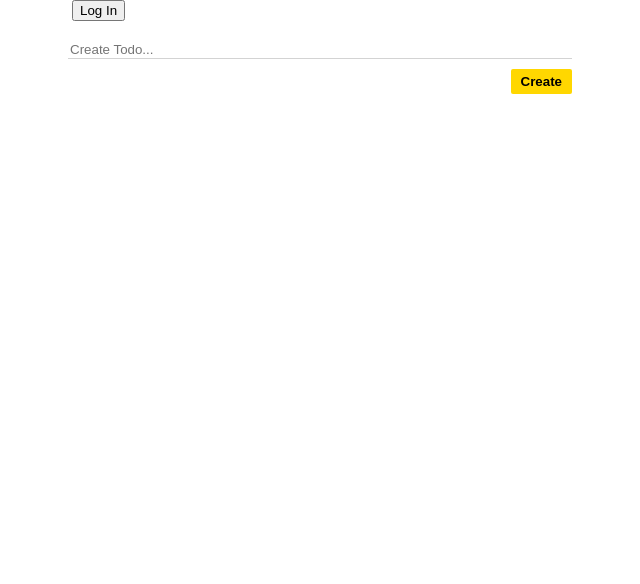
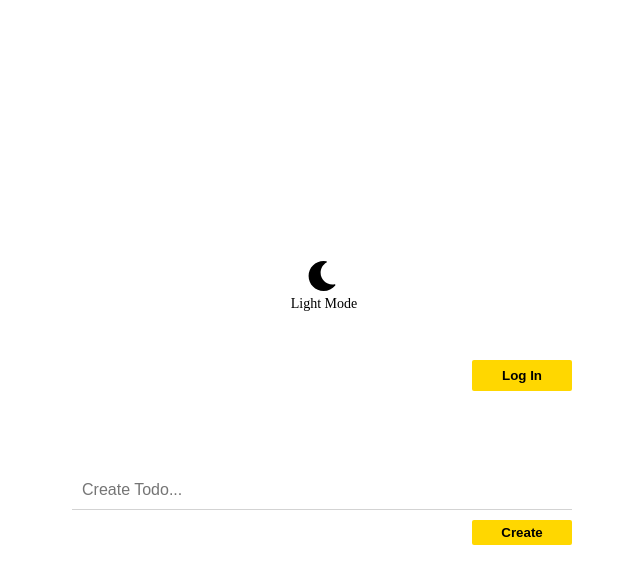
Before and after one commit to denislavninov/redux-todo-app, a React (Vite) app: page / in a window 1280 px wide. Shown: the top 584 px of the page, without its empty margins (318-958 px from the left). Built offline with nearby package versions, Linux system fonts and the light colour scheme.

Commit message:
Add dark/light mode theme toggle functionality

```diff
--- a/src/App.css
+++ b/src/App.css
@@ -1,9 +1,14 @@
 body {
   padding: 0;
   margin: 0;
-  width: 100%;
+}
+
+#root {
+  height: 100vh;
   display: flex;
   flex-direction: column;
   justify-content: center;
   align-items: center;
+  background-color: white;
+  color: black;
 }
--- a/src/components/Auth.tsx
+++ b/src/components/Auth.tsx
@@ -1,5 +1,11 @@
 import { useAuth0 } from "@auth0/auth0-react";
 import { User } from "../types/Types";
+import '../css/auth-container.css';
+import { FaMoon } from "react-icons/fa";
+import { CiLight } from "react-icons/ci";
+import { useState } from "react";
+
+
 
 const Auth = () => {
   const { user, isAuthenticated, isLoading, loginWithRedirect, logout } = useAuth0();
@@ -8,22 +14,50 @@ const Auth = () => {
     return <div>Loading ...</div>;
   }
 
+  const [theme, setTheme] = useState(false);
+
+  const changeTheme = () => {
+    const root: HTMLElement | null = document.getElementById('root');
+    if (root) {
+      root.classList.toggle('dark-mode');
+      root.style.backgroundColor = theme ? 'white' : 'black';
+      root.style.color = theme ? 'black' : 'white';
+      setTheme(!theme);
+    }
+  }
+
   return (
-    <div>
-      {isAuthenticated ? (
-        <div>
-          <button onClick={() => logout({ logoutParams: { returnTo: window.location.origin } })}>
-            Log Out
+    <div className="auth-container">
+      <div className="theme-toggle">
+        {!theme ? <FaMoon className="icon" onClick={changeTheme} /> : <CiLight className="icon" onClick={changeTheme} />}
+        <span className="theme-toggle-text">{theme ? 'Dark Mode' : 'Light Mode'}</span>
+      </div>
+      <div className="auth-buttons">
+        {isAuthenticated ? (
+          <>
+
+            <div className="user-info">
+
+              <img src={(user as User)?.picture} alt={(user as User)?.name} className="user-image" />
+              <div className="user-details">
+                <h2 className="user-name">{(user as User)?.name}</h2>
+                <p className="user-email">{(user as User)?.email}</p>
+              </div>
+            </div>
+
+
+            <button className="auth-button" onClick={() => logout({ logoutParams: { returnTo: window.location.origin } })}>
+              Log Out
+            </button>
+
+          </>
+        ) : (
+          <button className="auth-button" onClick={() => loginWithRedirect()}>
+            Log In
           </button>
-          <div>
-            <img src={(user as User)?.picture} alt={(user as User)?.name} />
-            <h2>{(user as User)?.name}</h2>
-            <p>{(user as User)?.email}</p>
-          </div>
-        </div>
-      ) : (
-        <button onClick={() => loginWithRedirect()}>Log In</button>
-      )}
+        )}
+      </div>
+
     </div>
   );
 };
--- a/src/css/Icons.css
+++ b/src/css/Icons.css
@@ -1,5 +1,5 @@
 .icons {
-  font-size: 22px;
+
   cursor: pointer;
   margin-right: 8px;
 }
--- a/src/css/TodoCreate.css
+++ b/src/css/TodoCreate.css
@@ -4,5 +4,5 @@
   flex-direction: column;
   justify-content: center;
   align-items: flex-end;
-  margin-top: 20px;
+  margin-top: 80px;
 }
--- a/src/css/TodoCreateButton.css
+++ b/src/css/TodoCreateButton.css
@@ -5,5 +5,6 @@
   cursor: pointer;
   border-radius: 2px;
   margin-top: 10px;
-font-weight: 700;
+  font-weight: 700;
+  width: 20%;
 }
--- a/src/css/TodoInput.css
+++ b/src/css/TodoInput.css
@@ -3,4 +3,27 @@
   border-bottom: 1px solid lightgrey !important;
   outline: none;
   border: none;
+  background-color: white;
+  color: black;
+  padding: 10px;
+  font-size: 16px;
+  font-weight: 500;
+  box-sizing: border-box;
+
 }
+
+#root.dark-mode .todo-input {
+  /* border-bottom: 1px solid #555; */
+  border-color: #aaa7a7;
+  /* border-width: 1px; */
+  border-style: solid;
+  border-radius: 4px;
+  color: white;
+  background-color: #fbfbfb;
+  text-shadow: 1px 1px 1px gold;
+  box-sizing: border-box;
+  padding: 10px;
+  font-size: 16px;
+  font-weight: 500;
+
+}
--- /dev/null
+++ b/src/css/auth-container.css
@@ -0,0 +1,74 @@
+/* .auth-container {
+  margin-top: 40%;
+} */
+.auth-buttons {
+  display: flex;
+  flex-direction: row;
+  justify-content: space-between;
+  align-items: center;
+}
+.user-info {
+  display: flex;
+  flex-direction: row;
+  align-items: center;
+}
+.auth-button {
+  background-color: gold;
+  color: black;
+  border: none;
+  padding: 8px 16px;
+  border-radius: 2px;
+  margin-top: 8px;
+  font-weight: 700;
+  width: 20%;
+  cursor: pointer;
+  margin-left: auto;
+}
+
+.auth-button:hover {
+  background-color: gold;
+  color: black;
+}
+
+
+.user-details {
+  display: flex;
+  flex-direction: column;
+
+  align-items: flex-start; /* Dikey hizalama */
+}
+
+
+.user-image {
+  width: 40px; /* Profil resmini daralt */
+  height: 40px; /* Profil resmini daralt */
+  border-radius: 50%; /* Yuvarlak profil resmi */
+  margin-right: 8px; /* Resim ile metin arasındaki boşluk */
+}
+.user-name, .user-email {
+  margin: 0; /* Başlık ve e-posta için varsayılan boşluğu kaldır */
+  font-size: 14px; /* Yazı boyutunu daralt */
+}
+
+.theme-toggle {
+  display: flex;
+  flex-direction: column;
+  margin: auto ;
+  justify-content: center;
+  align-items: center;
+  margin-bottom: 40px;
+}
+
+.icon {
+  font-size: 30px;
+  cursor: pointer;
+
+  margin: 5px;
+}
+
+.theme-toggle-text {
+
+  font-size: 14px;
+  font-weight: 200;
+  margin-left: 4px;
+}
```
Also changed, not shown: src/components/AuthLogin.tsx (deleted, +0 -10 lines), src/components/AuthLogout.tsx (deleted, +0 -13 lines), src/components/AuthProfile.tsx (deleted, +0 -22 lines).
